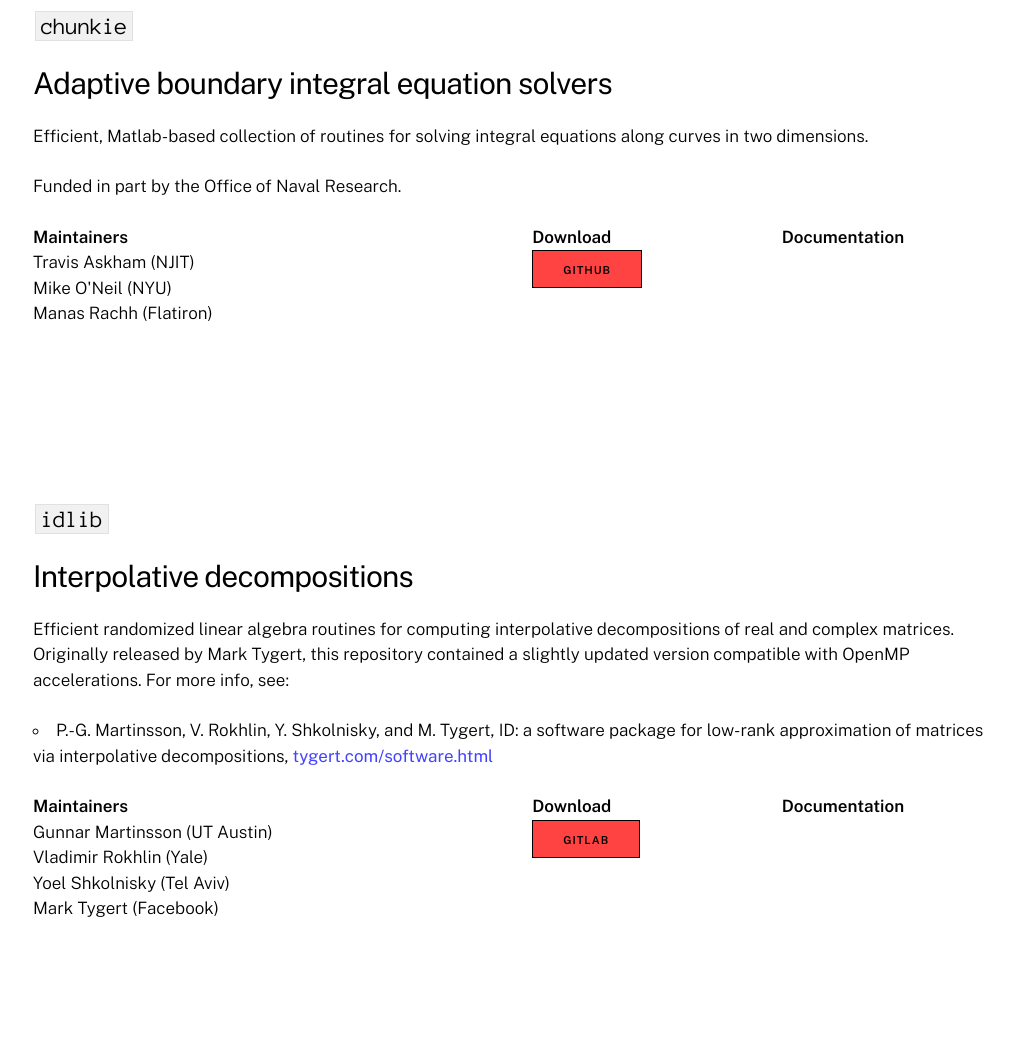
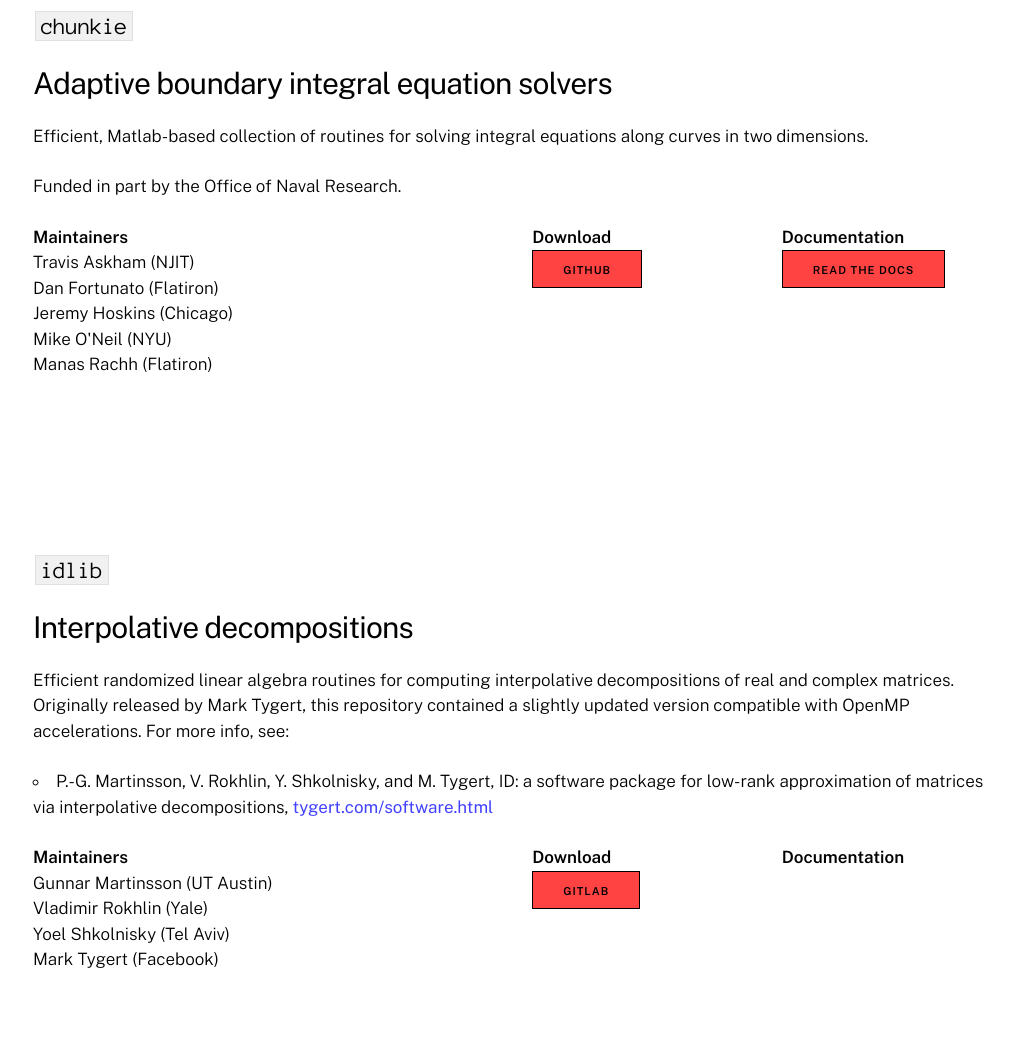
Before and after one commit to fastalgorithms/fastalgorithms.github.io, a plain HTML site: page index.html in a window 1280 px wide. Shown: the part 1212-2262 px from the top of the page, without its empty margins (127-1141 px from the left). Drawn offline with nearby package versions, Linux system fonts and the light colour scheme.

Commit message:
fixing chunkers and adding docs

```diff
--- a/index.html
+++ b/index.html
@@ -124,6 +124,8 @@
             <div class="six columns" style="margin-top: 0%">
                 <strong>Maintainers</strong>
                  <p>Travis Askham (NJIT)<br>
+                     Dan Fortunato (Flatiron) <br>
+                     Jeremy Hoskins (Chicago)<br>
                      Mike O'Neil (NYU)<br>
                      Manas Rachh (Flatiron)
                     </p>
@@ -134,6 +136,7 @@
             </div>
             <div class="three columns" style="margin-top: 0%">
                 <strong>Documentation</strong><br>
+                <a class="button" href="https://chunkie.readthedocs.io">Read the Docs</a>
             </div>
         </div>
 
```
